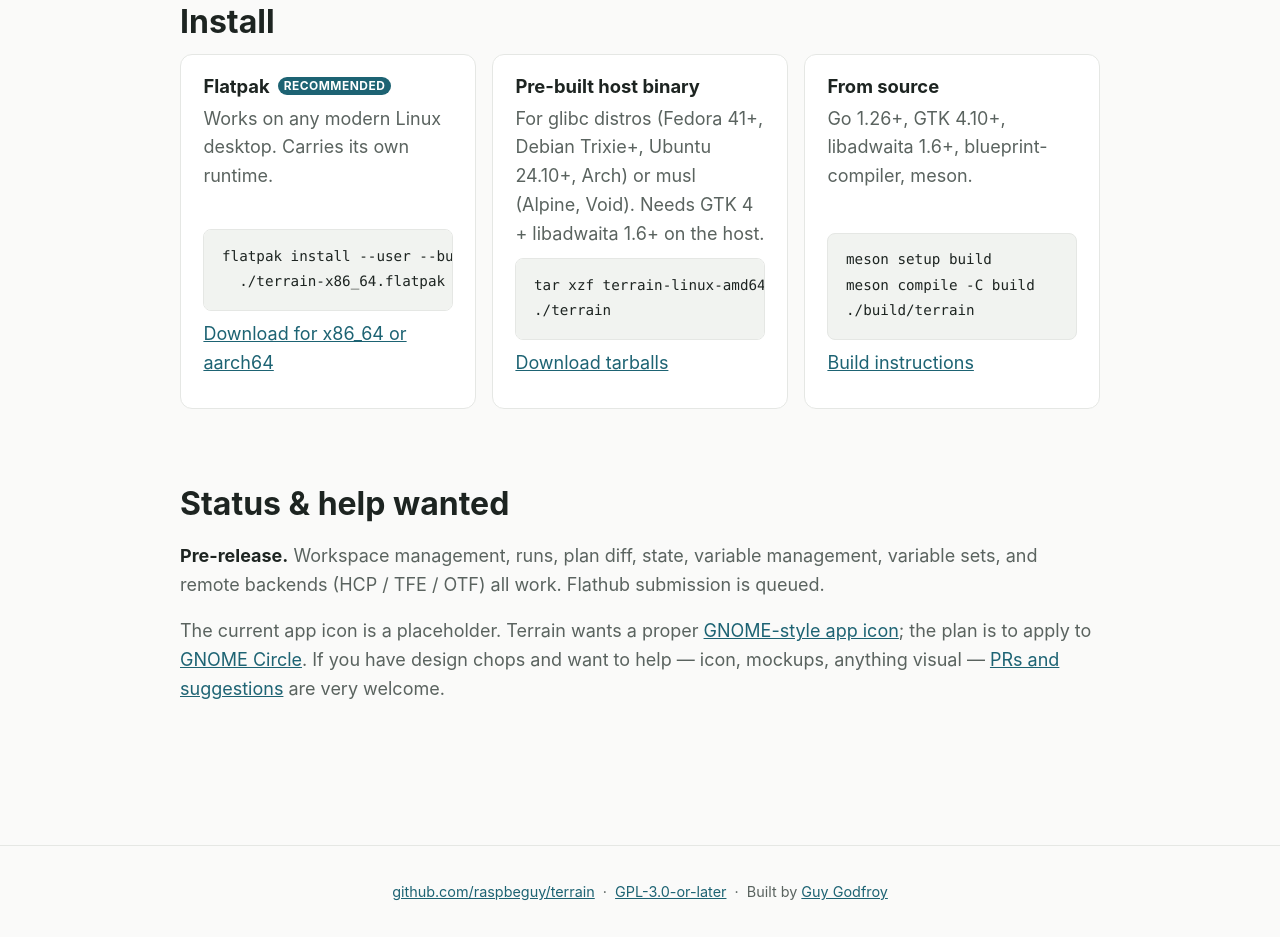
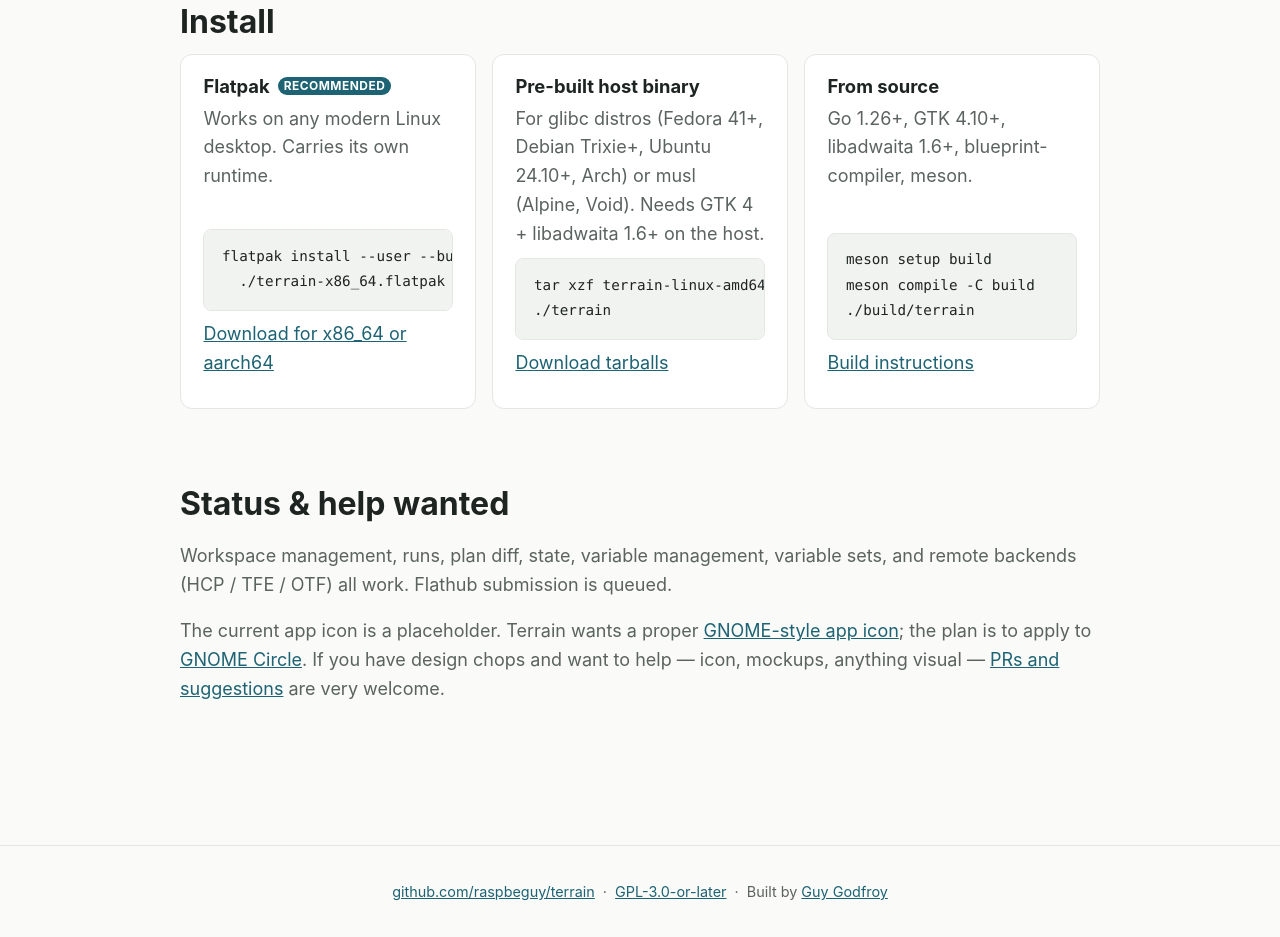
Before and after one commit to raspbeguy/terrain, a plain HTML site: page docs/index.html in a window 1280 px wide. Shown: the part 1681-2618 px from the top of the page. Drawn offline with Linux system fonts and the light colour scheme.

Commit message:
Reword v0.0.1 release description

```diff
--- a/docs/index.html
+++ b/docs/index.html
@@ -121,7 +121,7 @@ meson compile -C build
 
     <section class="status">
       <h2>Status &amp; help wanted</h2>
-      <p><strong>Pre-release.</strong> Workspace management, runs, plan diff, state, variable management, variable sets, and remote backends (HCP / TFE / OTF) all work. Flathub submission is queued.</p>
+      <p>Workspace management, runs, plan diff, state, variable management, variable sets, and remote backends (HCP / TFE / OTF) all work. Flathub submission is queued.</p>
       <p>The current app icon is a placeholder. Terrain wants a proper <a href="https://developer.gnome.org/hig/guidelines/app-icons.html">GNOME-style app icon</a>; the plan is to apply to <a href="https://circle.gnome.org/">GNOME Circle</a>. If you have design chops and want to help — icon, mockups, anything visual — <a href="https://github.com/raspbeguy/terrain/issues">PRs and suggestions</a> are very welcome.</p>
     </section>
   </main>
```
Also changed, not shown: 2 other files.
